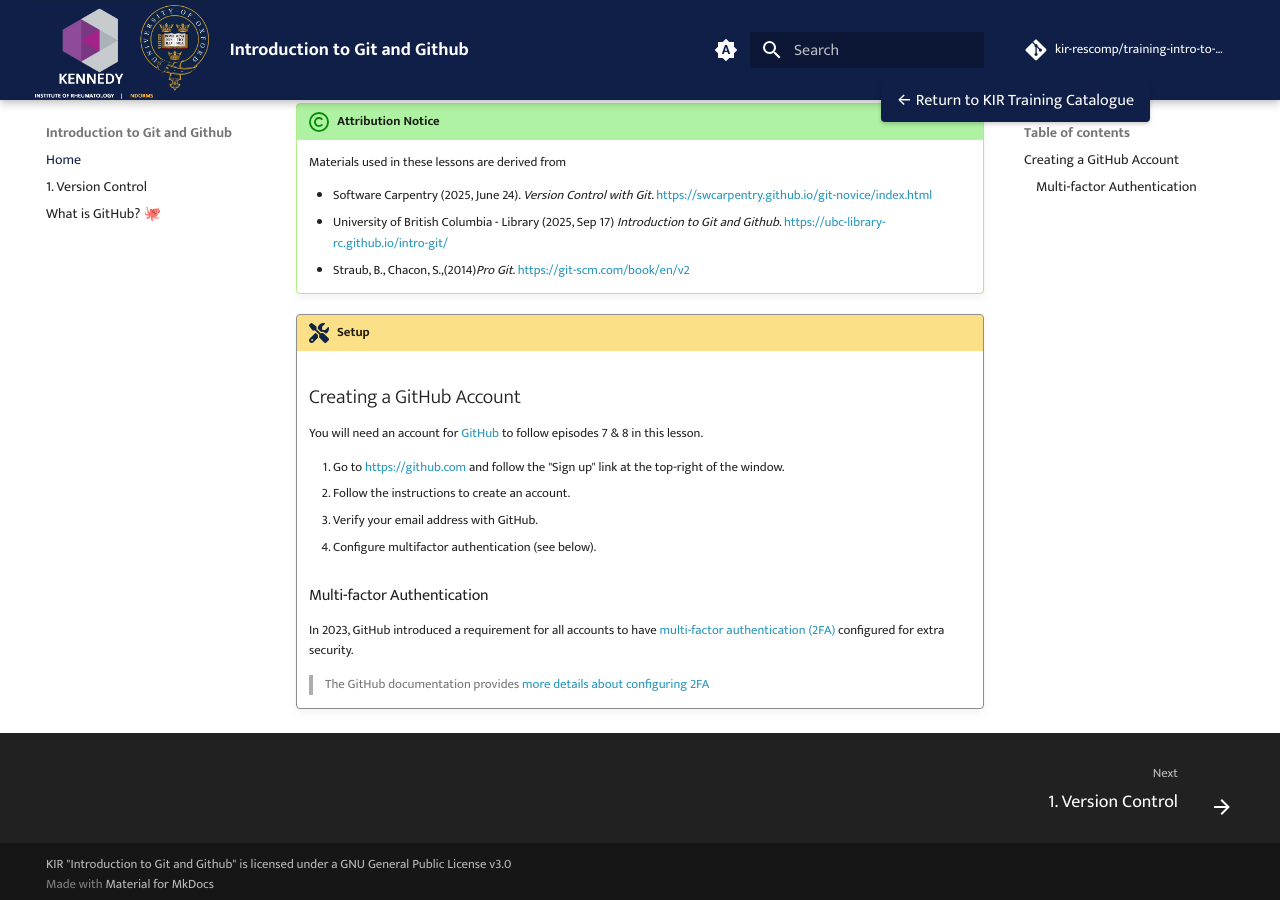
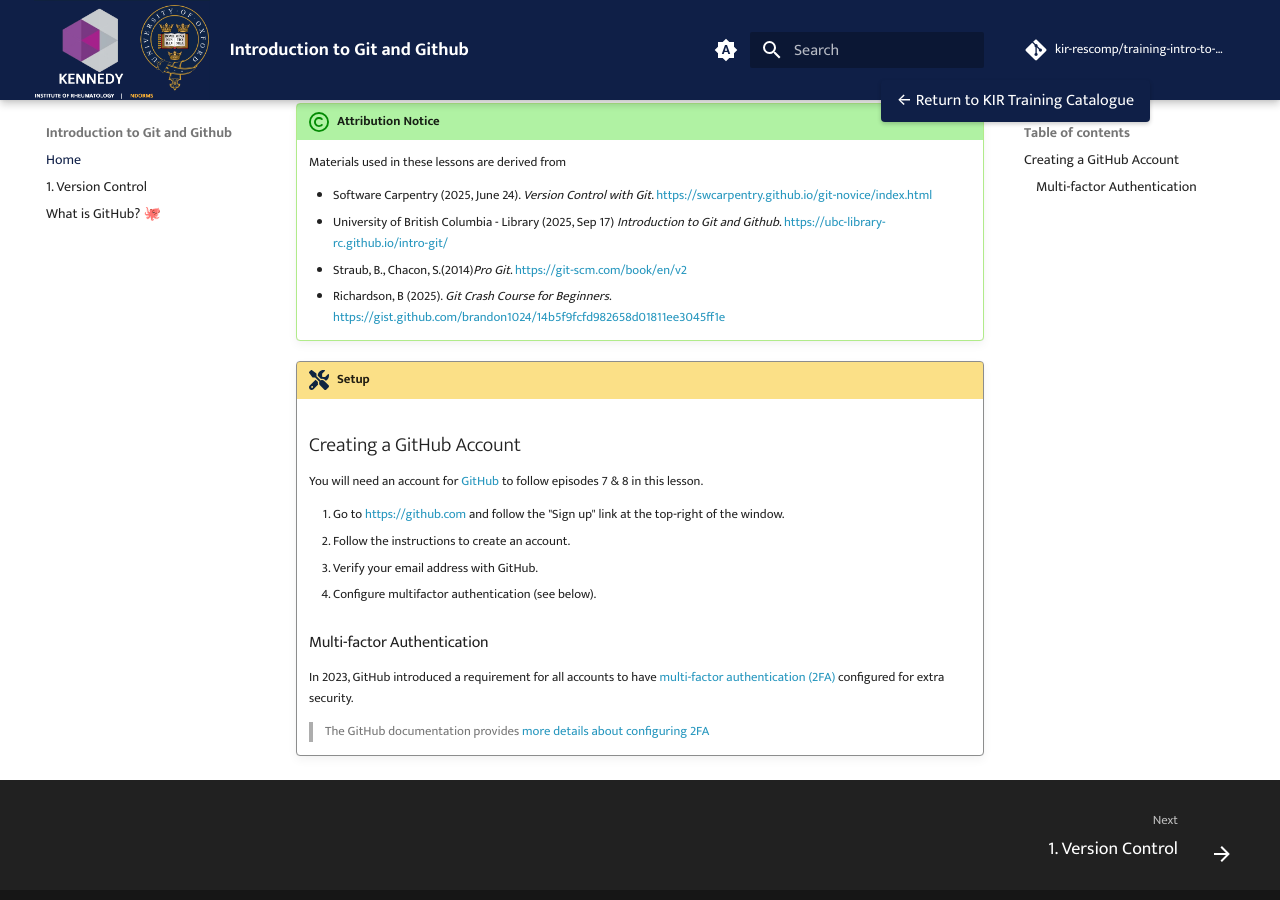
Before and after one commit to kir-rescomp/training-intro-to-git-github, an MkDocs documentation site: the page built from docs/index.md, in a window 1280 px wide and 900 px high, scrolled down 540 px. Built offline with MkDocs 1.6.1 and Material for MkDocs 9.7.7, drawn with Linux system fonts in a browser that asks for light colours; comment, search, counter and statistics services are not loaded.

Commit message:
update references

```diff
--- a/docs/index.md
+++ b/docs/index.md
@@ -30,7 +30,8 @@
 
     - Software Carpentry (2025, June 24). _Version Control with Git_.  https://swcarpentry.github.io/git-novice/index.html
     - University of British Columbia - Library (2025, Sep 17) _Introduction to Git and Github_. https://ubc-library-rc.github.io/intro-git/
-    - Straub, B., Chacon, S.,(2014)_Pro Git_. https://git-scm.com/book/en/v2
+    - Straub, B., Chacon, S.(2014)_Pro Git_. https://git-scm.com/book/en/v2
+    - Richardson, B (2025). _Git Crash Course for Beginners_. https://gist.github.com/brandon1024/14b5f9fcfd982658d01811ee3045ff1e
 
 
 
```
